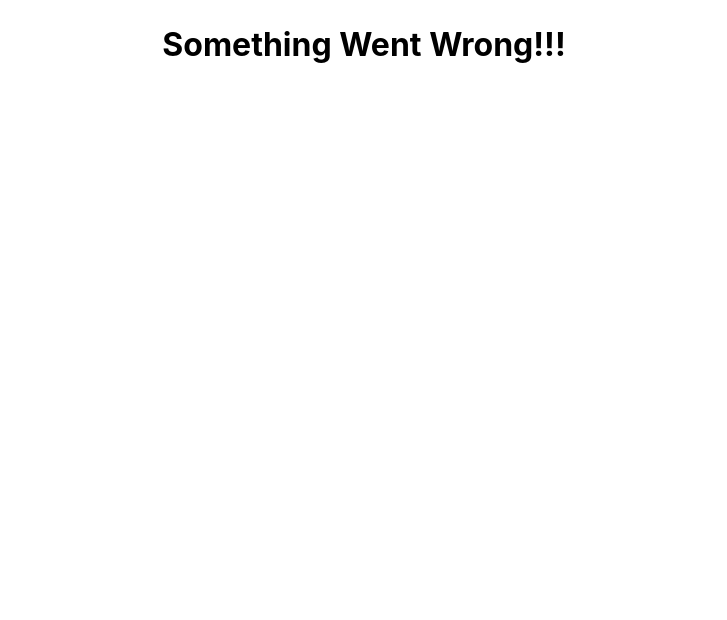
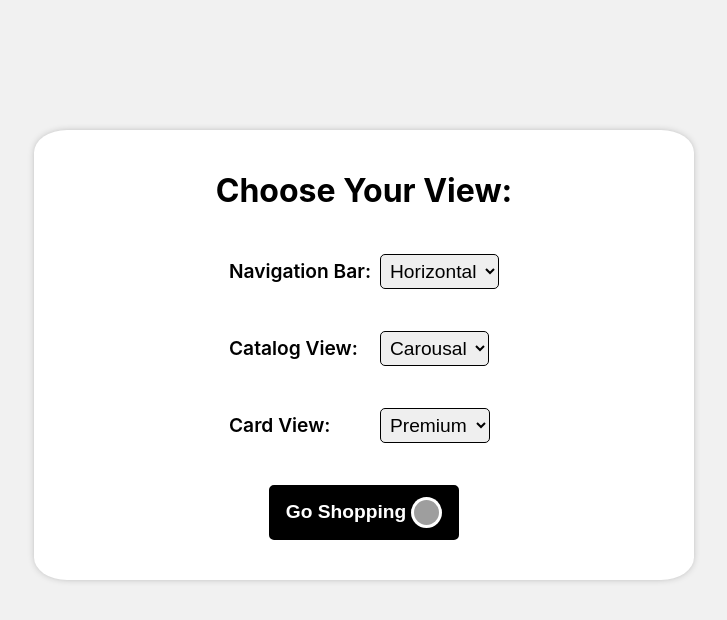
Before and after one commit to AthithianV/Super-Cart, a React (Create React App) app: page /settings in a window 1280 px wide. Shown: the top 620 px of the page, without its empty margins (276-1003 px from the left). Built offline with nearby package versions, Linux system fonts and the light colour scheme; grey boxes are pictures that could not be loaded.

Commit message:
Touch up 3

```diff
--- a/src/App.js
+++ b/src/App.js
@@ -10,7 +10,7 @@ const router = createBrowserRouter([
     errorElement: <ErrorPage />,
     children: [
       { index: true, element: <View /> },
-      { path: "/view", element: <Settings /> },
+      { path: "/settings", element: <Settings /> },
     ],
   },
 ]);
--- a/src/Components/Navbar/Navbar.js
+++ b/src/Components/Navbar/Navbar.js
@@ -45,7 +45,7 @@ export default function NavBar() {
             }
           >
             <NavLink
-              to="/catalog"
+              to="/"
               className={
                 nav === "Horizontal" ? styles.navItem : styles.navItemRow
               }
@@ -75,7 +75,7 @@ export default function NavBar() {
               <span className={styles.navTitle}>My Cart</span>
             </NavLink>
             <NavLink
-              to="/"
+              to="/settings"
               className={
                 nav === "Horizontal" ? styles.navItem : styles.navItemRow
               }
--- a/src/pages/Settings/settings.js
+++ b/src/pages/Settings/settings.js
@@ -20,7 +20,7 @@ export default function Settings() {
         onSubmit={(e) => {
           e.preventDefault();
           dispatch(viewActions.setViews({ nav, catalog, card }));
-          navigate("");
+          navigate("/");
         }}
       >
         <h1 className={styles.title}>Choose Your View: </h1>
@@ -75,8 +75,8 @@ export default function Settings() {
                     setCard(e.target.value);
                   }}
                 >
+                  <option>Premium</option>
                   <option>Standard</option>
-                  <option>Premium</option>
                 </select>
               </td>
             </tr>
--- a/src/redux/Reducers/viewReducer.js
+++ b/src/redux/Reducers/viewReducer.js
@@ -1,8 +1,8 @@
 import { createSlice } from "@reduxjs/toolkit";
 
 const initialState = {
-  nav: "Vertical",
-  catalog: "ViewAll",
+  nav: "Horizontal",
+  catalog: "Carousal",
   card: "Premium",
 };
 
```
